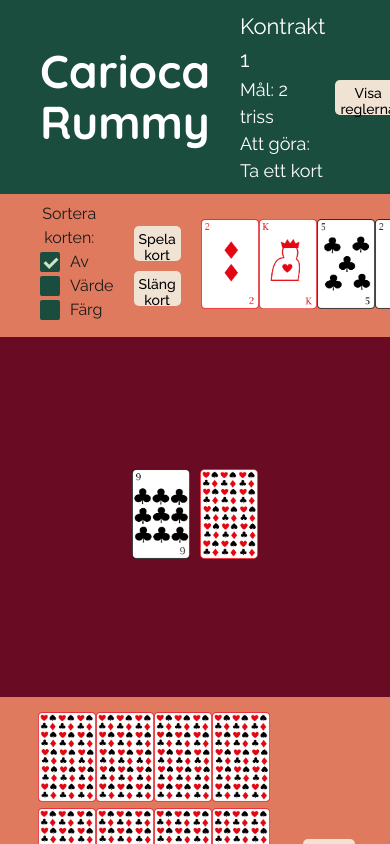
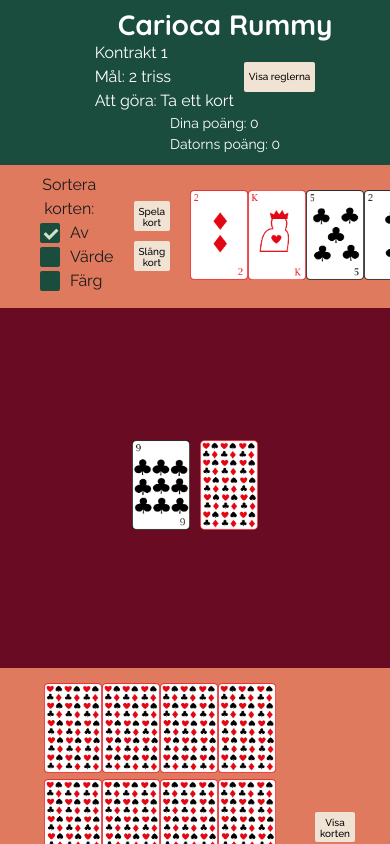
Before and after one commit to Tejpex/carioca-rummy, a React (Vite) app: page / in a window 390 px wide. Shown: the top 844 px of the page. Built offline with nearby package versions, Linux system fonts and the light colour scheme.

Commit message:
Start responsive styling

```diff
--- a/src/components/Button.jsx
+++ b/src/components/Button.jsx
@@ -9,19 +9,27 @@ export const Button = ({text, func, color}) => {
 }
 
 const MyButton = styled.button`
-  height: 35px;
+  height: 30px;
   background-color: var(--light);
   color: black;
   padding: 5px;
   border: none;
-  border-radius: 5px;
+  border-radius: 2px;
   cursor: pointer;
-  font-size: 14px;
+  font-size: 10px;
   font-family: "Raleway", sans-serif;
   font-weight: 500;
   font-style: normal;
   text-align: center;
+
   &:hover {
     background-color:${(props) => props.color || "var(--primary-light)"};
   }
+
+  @media (min-width: 500px) {
+    height: 35px;
+    padding: 5px;
+    font-size: 14px;
+  }
+
 `
--- a/src/components/Header.jsx
+++ b/src/components/Header.jsx
@@ -39,19 +39,28 @@ const HeaderDiv = styled.div`
   background-color: var(--secondary);
   width: 100vw;
   padding: 10px 30px;
+  display: flex;
+  flex-direction: column;
+
+  @media (min-width: 500px) {
     display: grid;
     grid-template-columns: 2fr 2fr 1fr;
+  }
 `
 
 const Title = styled.h1`
   margin: 0 10px;
   text-align: left;
-  font-size: 46px;
+  font-size: 28px;
   color: white;
   font-family: "Quicksand", serif;
   font-weight: 700;
   font-style: normal;
   align-self: center;
+
+  @media (min-width: 500px) {
+    font-size: 46px;
+  }
 `
 
 const InfoDiv = styled.div`
@@ -60,8 +69,12 @@ padding: 0 50px 0 10px;
   align-self: center;
   display: flex;
   align-items: center;
+  justify-content: center;
+  gap: 10px;
+
+  @media (min-width: 500px) {
     justify-content: space-between;
-gap: 10px;
+  }
 `
 
 const TextDiv = styled.div`
@@ -70,13 +83,17 @@ const TextDiv = styled.div`
 `
 
 const InfoText = styled.p`
-  font-size: ${(props) => props.$size};
+  font-size: ${(props) => props.$size - 10};
   color: white;
   font-family: "Raleway", serif;
   font-weight: 400;
   font-style: normal;
   text-align: left;
   margin: 0;
+
+  @media (min-width: 500px) {
+    font-size: ${(props) => props.$size}
+  }
 `
 
 const ScoreDiv = styled.div`
```
Lines whose indentation alone changed are shown as unchanged.
